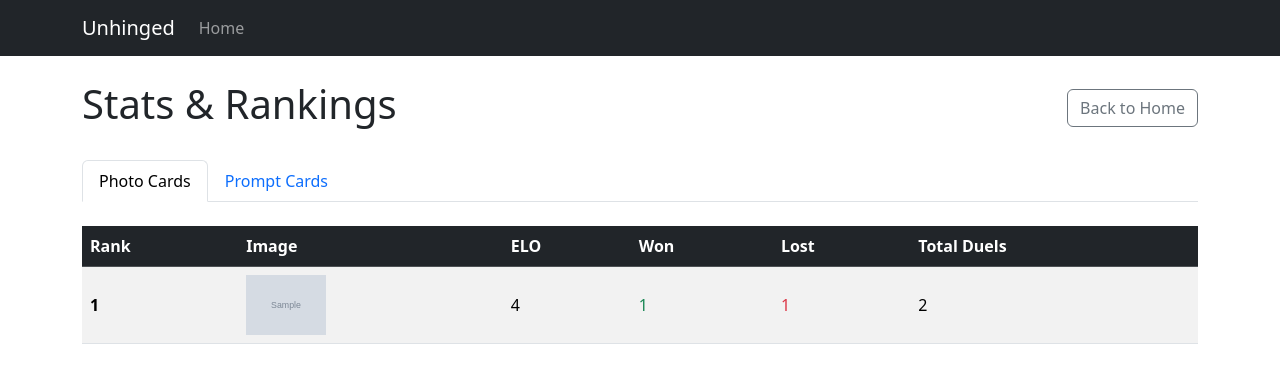
After one commit to sveinrou/unhinged, a Django app: template templates/stats.html in a window 1280 px wide. The commit adds this page. Shown: the top 383 px of the page. Run offline with Django 5.2, Linux system fonts and the light colour scheme; tables that the repository leaves empty hold one stand-in row (values such as "Sample post"); the template is opened without the code that fills it: values that come from a table or form of the project are taken from there, most other values are stand-ins (such as "Sample title", 1, 10 or a date in 2020); grey boxes marked "Sample" are stand-in pictures.

Commit message:
Rankings

```diff
--- a/core/urls.py
+++ b/core/urls.py
@@ -7,4 +7,5 @@ urlpatterns = [
     path('profile/<int:profile_id>/upload/image/', views.upload_image_card, name='upload_image_card'),
     path('profile/<int:profile_id>/upload/prompt/', views.upload_prompt_card, name='upload_prompt_card'),
     path('profile/<int:profile_id>/rank/<str:card_type>/', views.rank_cards, name='rank_cards'),
+    path('profile/<int:profile_id>/stats/', views.stats, name='stats'),
 ]
--- /dev/null
+++ b/templates/stats.html
@@ -0,0 +1,106 @@
+{% extends "base.html" %}
+
+{% block content %}
+<div class="row mt-4">
+  <div class="col-12">
+    <div class="d-flex justify-content-between align-items-center mb-4">
+        <h1>Stats & Rankings</h1>
+        <a href="{% url 'profile_home' profile.id %}" class="btn btn-outline-secondary">Back to Home</a>
+    </div>
+
+    <ul class="nav nav-tabs mb-4" id="statsTab" role="tablist">
+      <li class="nav-item" role="presentation">
+        <button class="nav-link active" id="image-tab" data-bs-toggle="tab" data-bs-target="#image-stats" type="button" role="tab" aria-controls="image-stats" aria-selected="true">Photo Cards</button>
+      </li>
+      <li class="nav-item" role="presentation">
+        <button class="nav-link" id="prompt-tab" data-bs-toggle="tab" data-bs-target="#prompt-stats" type="button" role="tab" aria-controls="prompt-stats" aria-selected="false">Prompt Cards</button>
+      </li>
+    </ul>
+
+    <div class="tab-content" id="statsTabContent">
+      <!-- Photo Cards Table -->
+      <div class="tab-pane fade show active" id="image-stats" role="tabpanel" aria-labelledby="image-tab">
+        <div class="table-responsive">
+          <table class="table table-striped table-hover align-middle">
+            <thead class="table-dark">
+              <tr>
+                <th scope="col">Rank</th>
+                <th scope="col">Image</th>
+                <th scope="col">ELO</th>
+                <th scope="col">Won</th>
+                <th scope="col">Lost</th>
+                <th scope="col">Total Duels</th>
+              </tr>
+            </thead>
+            <tbody>
+              {% for card in image_cards %}
+              <tr>
+                <th scope="row">{{ forloop.counter }}</th>
+                <td>
+                    {% if card.image %}
+                    <img src="{{ card.image.url }}" alt="Card Image" style="height: 60px; width: auto; object-fit: contain;">
+                    {% else %}
+                    <span class="text-muted">No Image</span>
+                    {% endif %}
+                </td>
+                <td>{{ card.elo_rating|stringformat:".0f" }}</td>
+                <td class="text-success">{{ card.won_count }}</td>
+                <td class="text-danger">{{ card.lost_count }}</td>
+                <td>{{ card.won_count|add:card.lost_count }}</td>
+              </tr>
+              {% empty %}
+              <tr>
+                <td colspan="6" class="text-center">No photo cards found.</td>
+              </tr>
+              {% endfor %}
+            </tbody>
+          </table>
+        </div>
+      </div>
+
+      <!-- Prompt Cards Table -->
+      <div class="tab-pane fade" id="prompt-stats" role="tabpanel" aria-labelledby="prompt-tab">
+        <div class="table-responsive">
+          <table class="table table-striped table-hover align-middle">
+            <thead class="table-dark">
+              <tr>
+                <th scope="col">Rank</th>
+                <th scope="col">Prompt</th>
+                <th scope="col">Answer</th>
+                <th scope="col">ELO</th>
+                <th scope="col">Won</th>
+                <th scope="col">Lost</th>
+                <th scope="col">Total Duels</th>
+              </tr>
+            </thead>
+            <tbody>
+              {% for card in prompt_cards %}
+              <tr>
+                <th scope="row">{{ forloop.counter }}</th>
+                <td>{{ card.prompt.text }}</td>
+                <td>
+                    {% if card.answer %}
+                        {{ card.answer }}
+                    {% elif card.image %}
+                        <img src="{{ card.image.url }}" alt="Answer Image" style="height: 60px; width: auto; object-fit: contain;">
+                    {% endif %}
+                </td>
+                <td>{{ card.elo_rating|stringformat:".0f" }}</td>
+                <td class="text-success">{{ card.won_count }}</td>
+                <td class="text-danger">{{ card.lost_count }}</td>
+                <td>{{ card.won_count|add:card.lost_count }}</td>
+              </tr>
+              {% empty %}
+              <tr>
+                <td colspan="7" class="text-center">No prompt cards found.</td>
+              </tr>
+              {% endfor %}
+            </tbody>
+          </table>
+        </div>
+      </div>
+    </div>
+
+  </div>
+</div>
+{% endblock %}
```
Also changed, not shown: core/views.py (+20 -0 lines), templates/profile_home.html (+7 -1 lines), 1 other file.
